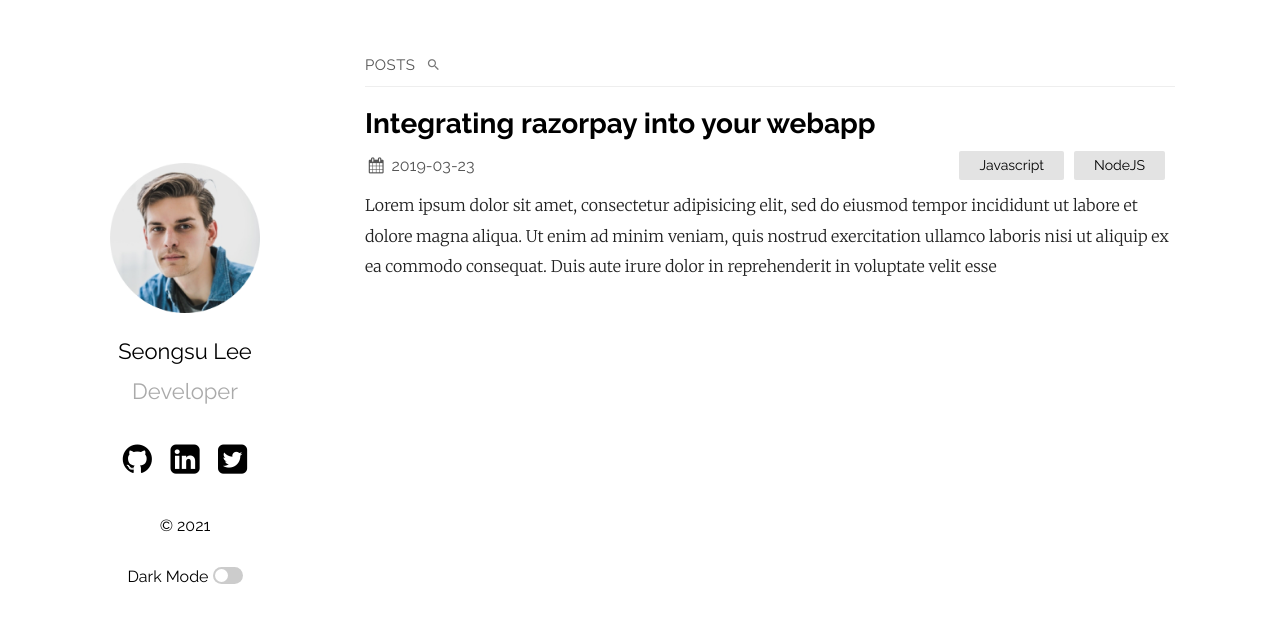
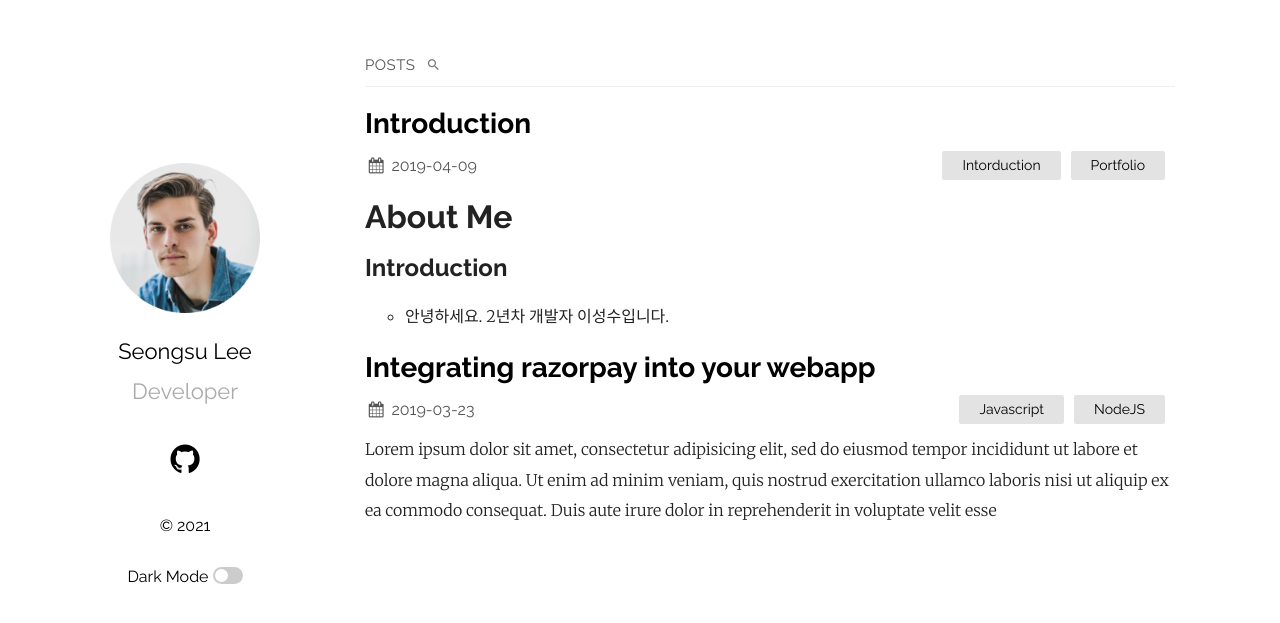
Before and after one commit to seongsulee-git/seongsulee-git.github.io, a Jekyll site: the page built from index.md, in a window 1280 px wide. Shown: the top 623 px of the page. Built offline with Jekyll 4.4.1, drawn with Linux system fonts in a browser that asks for light colours; part of the change alters nothing that is shown.

Commit message:
2021-04-10 introduction 추가

```diff
--- a/_config.yml
+++ b/_config.yml
@@ -19,16 +19,14 @@ plainwhite:
   search: true # set to true to enable searchbar
   dark_mode: true # set to true to add dark mode toggle
   portfolio_image: "assets/portfolio.png" # the path from the base directory of the site to the image to display (no / at the start)
-  html_lang: "ko" # set the lang attribute of the <html> tag for the pages. See here for a list of codes: https://www.w3schools.com/tags/ref_country_codes.asp
+  html_lang: "kr" # set the lang attribute of the <html> tag for the pages. See here for a list of codes: https://www.w3schools.com/tags/ref_country_codes.asp
   condensed_mobile:
     #- home
     - page
     - post
   # generate social links in footer
   social_links:
-    twitter: samarsault
-    github:  samarsault
-    linkedIn: in/samarsault
+    github:  seongsulee-git
     #rss: rss
     #dribbble: jekyll
     #flickr:   jekyll
--- /dev/null
+++ b/_posts/2021-04-09-introduction.md
@@ -0,0 +1,130 @@
+---
+layout: post
+title:  "Introduction"
+date:   2019-04-09 18:00:00 +0900
+categories: Intorduction Portfolio
+---
+# About Me
+## Introduction
+- 안녕하세요. 2년차 개발자 이성수입니다.
+
+## Contact & Channel
+- Email   : dev.leeseongsu@gmail.com
+
+- Github  : [https://github.com/seongsulee-git][seongsu-git]
+
+# Skills
+## Backend
+- Java
+- Spring Boot2, BX Framework
+- Spring Data JPA, Querydsl, MyBatis
+- Spring Cloud(MSA)
+    * Spring Cloud Config(JDBC Backend)
+    * Spring Cloud Netflix (Eureka, Zuul, Hystrix)
+    * Spring Cloud Bus
+- Junit4, Junit5
+- Gradle, Maven
+- IntelliJ, Eclipse(STS), Visual Studio Code
+- Git, Sourcetree, Serena Dimension
+
+## Frontend
+- HTML5, JS(ES6), jQuery
+- Vue.js
+- Vuex
+- Canvasjs(Chart Lib)
+
+## DevOps
+- MySQL, MariaDB, Oracle
+- Jenkins
+- Tomcat
+- k8s, Docker
+
+# Work Experience & Projects
+## Growth (2019.08.01. ~ 2020.11.13.)
+- 회사 소개 : 성남시 분당구 소재 SI 및 인프라 구축 전문 기업 (2021.03. 서원정보로 인수합병)
+
+### 제조지능화통합플랫폼 프로젝트 IAM 모듈 개발 (2019.08.01. ~ 2019.12.31.)
+- 프로젝트 개요 : 제조공정에 대한 실시간 모니터링 및 통계 데이터 기반 시각화 기능 제공
+
+- Spring Boot 2 기반 Java Restful API 개발
+
+- Vue.js 기반 UI 기능 개발
+
+- MyBatis > Spring Data JPA 전환
+
+- 주요 구현 기능
+1. 회원 관리 및 JWT 기반 인증
+2. 그룹 기반 권한 기능
+3. 사이트 관리, 공지사항
+
+### 제조지능화통합플랫폼 프로젝트 차트 성능 개선 (2020.02.01. ~ 2020.06.30.)
+- 프로젝트 개요 : 제조공정에 대한 실시간 모니터링 및 통계 데이터 기반 시각화 기능 제공
+
+- 성능 이슈 분석 (차트 라이브러리 리서치)
+  * 대용량 데이터 작업시 SVG 기반 대비 Canvas 기반 라이브러리 성능 분석
+  * Vue.js 반응형 속성에 대한 메모리 소모 분석
+
+- Canvasjs 기반 Vue.js 컴포넌트 개발
+  * 기존 차트 컴포넌트 기능 Converting
+  * 추가 기능 개발
+
+- 성능 개선 결과
+  * 10만건 기준 JSHeapSize 개선 : __3.0GB -> 500MB__
+  * 15만건 기준 Out of Memory -> __100만건 기준 2.8GB JSHeapSize 개선__
+
+### 클라우드 플랫폼 프로젝트 MSA 환경 세팅, IAM, Config 모듈 개발(2020.04.01. ~ 2020.11.13.)
+- 프로젝트 개요 : Nutanix 서버 기반 클라우드 자동화 플랫폼 개발
+
+- Spring Cloud Netflix 기반 __MSA 개발환경 세팅__
+
+- Spring Cloud Config(JDBC Backend) 기반 __무중단 Config 변경 기능__ 세팅
+
+- 담당 모듈 기획
+
+- Spring Boot 2 기반 Java Restful API 개발
+
+- Vue.js 기반 UI 개발
+
+- Junit5 기반 테스트 코드 작성을 통해 기능 정상 작동 여부 확인(커버리지 90% 이상)
+
+- IAM 모듈 주요 기능
+  * JWT 기반 인증 기능
+  * 회원 관리 (AD 연동 포함) 및 로그인
+  * 권한 관리 및 확인
+  * 프로젝트 관리 (클라우드 신청 단위)
+  * 프로젝트 정보 변경 시 RabbitMQ 이용 다른 모듈 Flag 전송
+
+- Config 모듈 주요 기능
+  * 프로젝트 초기 설정 기능
+  * 프로젝트 공통 설정 기능
+
+## Cyber Logitec (2020.11.16 ~ )
+- 회사 소개 : 마포구 상암동 소재 해운 물류 솔루션 개발 및 운영 기업
+### 제품 ITO
+- 담당 업무 1 : ALLEGRO Web Service
+  * 선사의 고객들이 서비스 신청을 위한 사이트 기능 제공
+  * 주요 기능 : 서비스 신청, 화물 추적, 요금 계산, 메일링 서비스
+
+- 담당 업무 2 : ALLEGRO E-Booking
+  * 담당 업무 1에 대한 제품 인터페이스 기능 (선사 사용)
+  * 다양한 모듈과 연관되어 있어 해당 모듈 담당자와 연계하여 업무 진행
+
+### 신규 고객사 1 프로젝트 (2020.11.16. ~ 2021.01.15.)
+- ALLEGRO 기능에 대한 신규 고객사 맞춤 기능 개발 및 수정
+
+### 신규 고객사 2 프로젝트 (2021.01.18. ~ )
+- ALLEGRO 기능에 대한 신규 고객사 맞춤 기능 개발 및 수정
+
+- 한국형 비즈니스 모델에 대한 기능 도입
+
+- Web Service Renewal 작업 병행
+
+- Web Service 형상 관리 담당 (Gitlab, Nexus, Jenkins)
+
+# Education
+
+
+# Certificate
+
+
+[seongsu-git]: https://github.com/seongsulee-git
```
Also changed, not shown: 5 other files.
